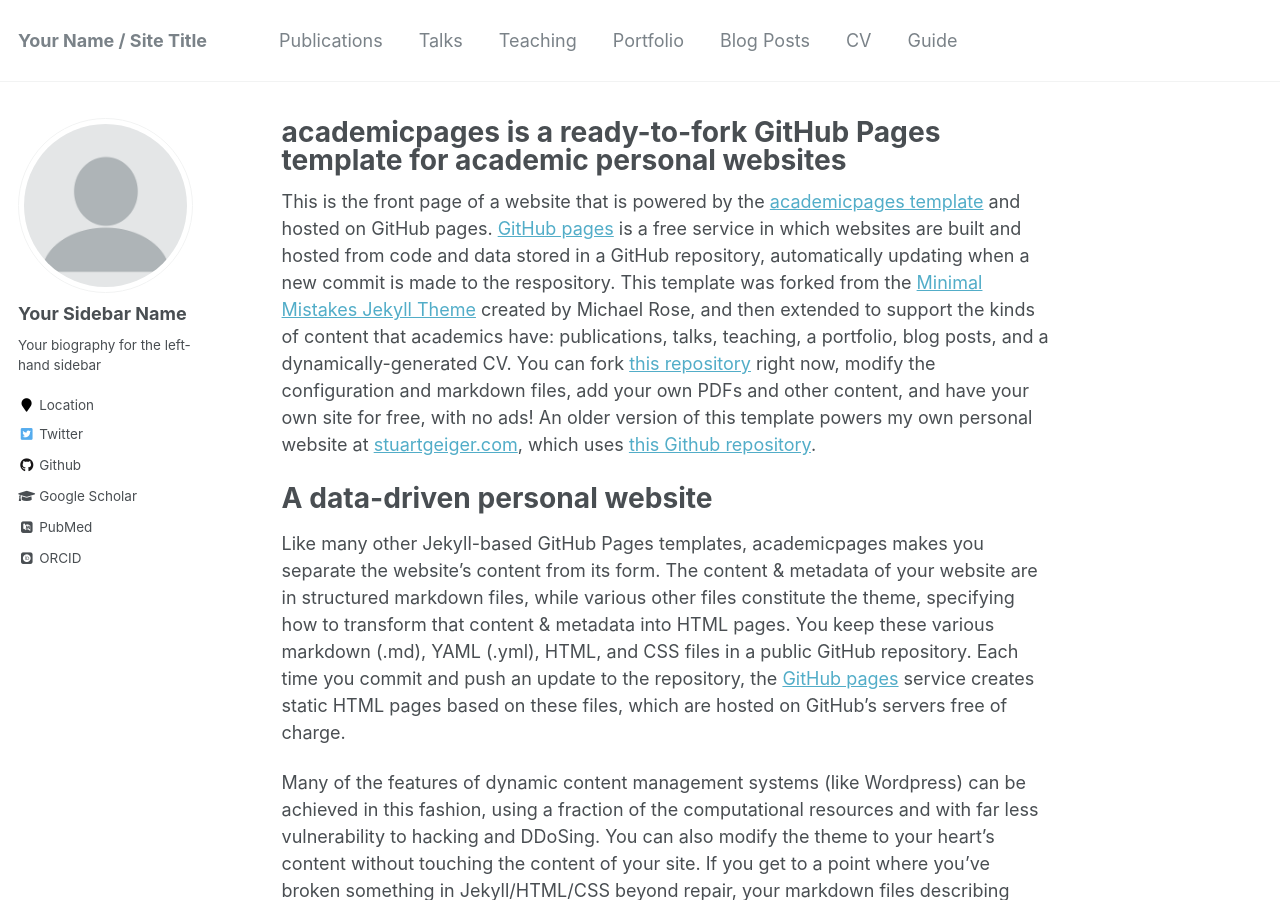
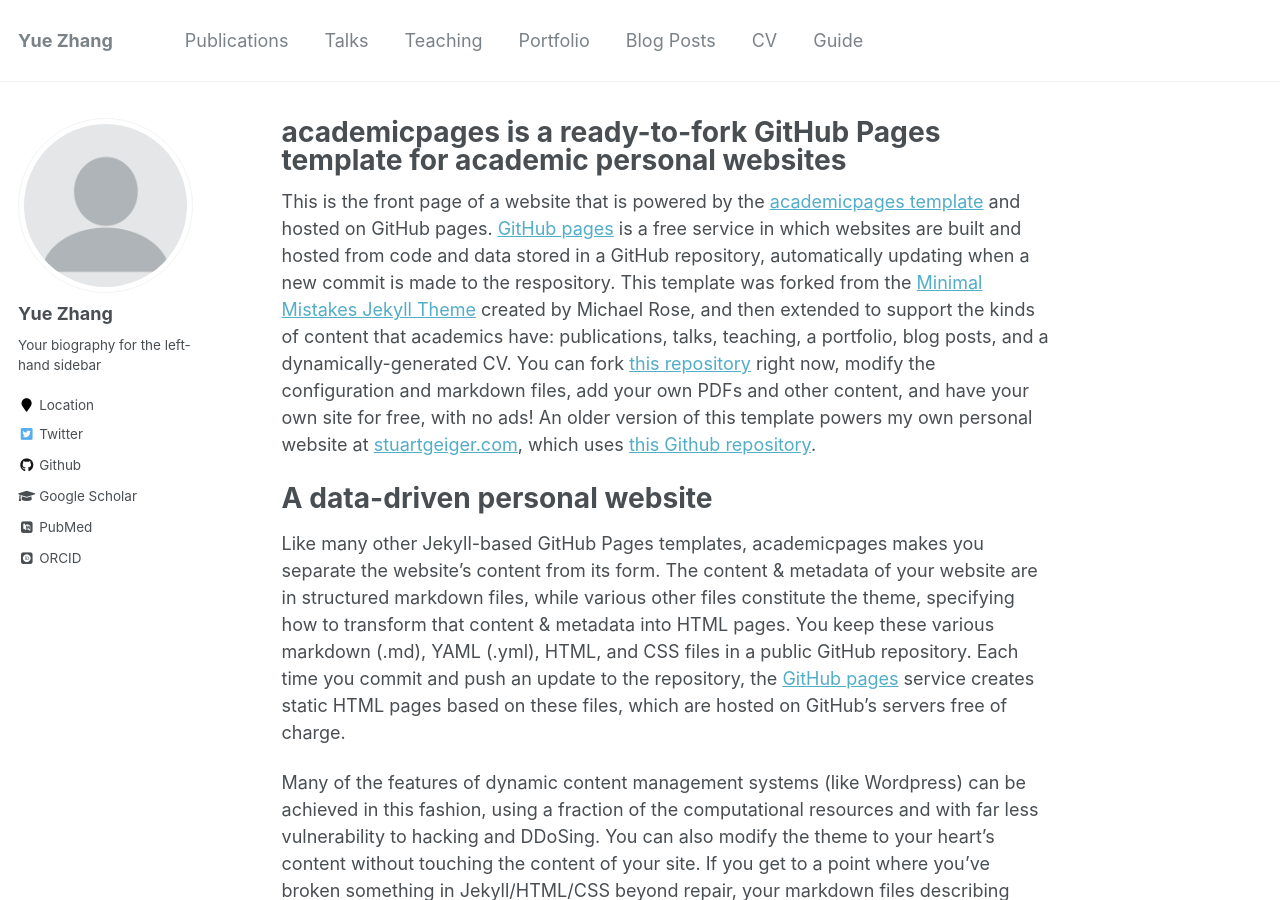
Before and after one commit to YZthu/YZthu, a Jekyll site: the page built from _pages/about.md, in a window 1280 px wide and 900 px high. Built offline with Jekyll 4.4.1, drawn with Linux system fonts in a browser that asks for light colours; some web fonts are replaced.

Commit message:
Update _config.yml

```diff
--- a/_config.yml
+++ b/_config.yml
@@ -7,11 +7,11 @@
 
 # Site Settings
 locale                   : "en-US"
-title                    : "Your Name / Site Title"
+title                    : "Yue Zhang"
 title_separator          : "-"
 name                     : &name "Your Name"
-description              : &description "personal description"
-url                      : https://academicpages.github.io # the base hostname & protocol for your site e.g. "https://mmistakes.github.io"
+description              : &description "PhD student at UC Merced"
+url                      : https://yzthu.github.io # the base hostname & protocol for your site e.g. "https://mmistakes.github.io"
 baseurl                  : "" # the subpath of your site, e.g. "/blog"
 repository               : "academicpages/academicpages.github.io"
 teaser                   :  # filename of teaser fallback teaser image placed in /images/, .e.g. "500x300.png"
@@ -80,7 +80,7 @@
 
 # Site Author
 author:
-  name             : "Your Sidebar Name"
+  name             : "Yue Zhang"
   avatar           : "profile.png"
   bio              : "Your biography for the left-hand sidebar"
   location         : "Location"
```
